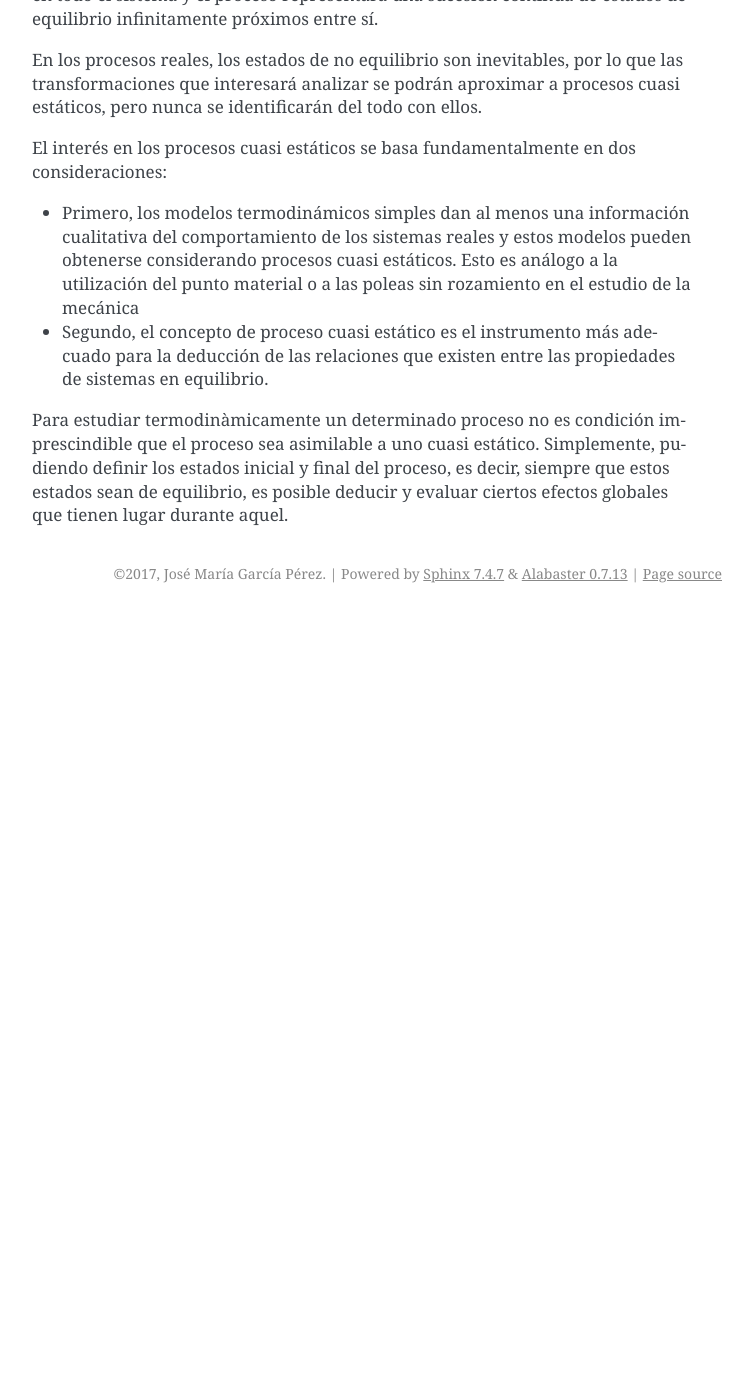
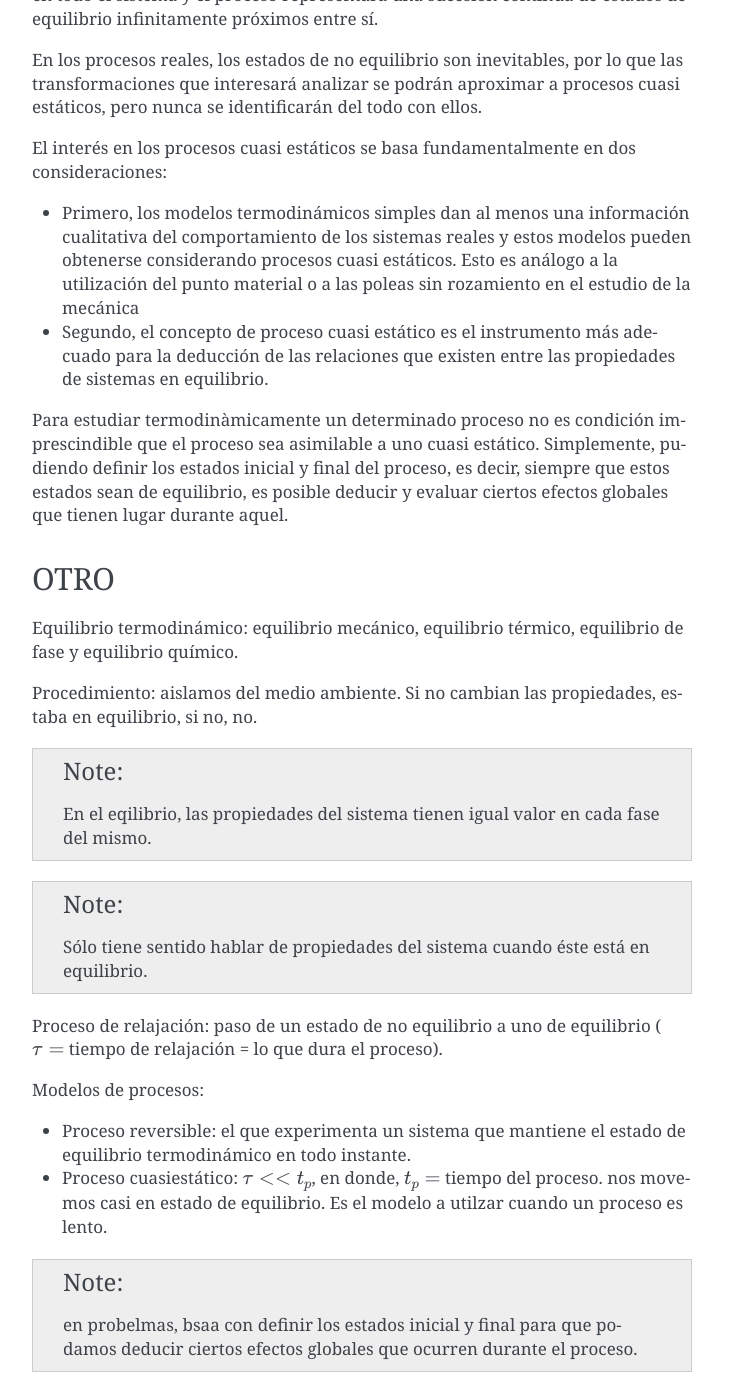
Before and after one commit to mantielero/termodinamica, a Sphinx documentation site: the page built from source/conceptos_equilibrio.rst, in a window 1280 px wide and 1400 px high, scrolled down 1874 px. Shown: the whole window, without its empty margins (388-1141 px from the left). Built offline with Sphinx 7.4.7, drawn with Linux system fonts in a browser that asks for light colours; before the commit the page ends 2487 px from its top, so only the background shows below that; some of the changed text lies outside the part shown.

Commit message:
Update conceptos_equilibrio.rst

```diff
--- a/source/conceptos_equilibrio.rst
+++ b/source/conceptos_equilibrio.rst
@@ -26,3 +26,31 @@ El interés en los procesos cuasi estáticos se basa fundamentalmente en dos con
 - Primero, los modelos termodinámicos simples dan al menos una información cualitativa del comportamiento de los sistemas reales y estos modelos pueden obtenerse considerando procesos cuasi estáticos. Esto es análogo a la utilización del punto material o a las poleas sin rozamiento en el estudio de la mecánica
 - Segundo, el concepto de proceso cuasi estático es el instrumento más adecuado para la deducción de las relaciones que existen entre las propiedades de sistemas en equilibrio.
 Para estudiar termodinàmicamente un determinado proceso no es condición imprescindible que el proceso sea asimilable a uno cuasi estático. Simplemente, pudiendo definir los estados inicial y final del proceso, es decir, siempre que estos estados sean de equilibrio, es posible deducir y evaluar ciertos efectos globales que tienen lugar durante aquel.
+
+
+
+OTRO
+----
+
+
+
+Equilibrio termodinámico: equilibrio mecánico, equilibrio térmico, equilibrio de fase y equilibrio químico.
+
+Procedimiento: aislamos del medio ambiente. Si no cambian las propiedades, estaba en equilibrio, si no, no.
+
+.. note::
+
+   En el eqilibrio, las propiedades del sistema tienen igual valor en cada fase del mismo.
+
+.. note::
+
+   Sólo tiene sentido hablar de propiedades del sistema cuando éste está en equilibrio.
+
+Proceso de relajación: paso de un estado de no equilibrio a uno de equilibrio (:math:`\tau=` tiempo de relajación = lo que dura el proceso).
+
+Modelos de procesos:
+
+- Proceso reversible: el que experimenta un sistema que mantiene el estado de equilibrio termodinámico en todo instante.
+- Proceso cuasiestático: :math:`\tau<< t_p`, en donde, :math:`t_p=` tiempo del proceso. nos movemos casi en estado de equilibrio. Es el modelo a utilzar cuando un proceso es lento.
+
+.. note:: en probelmas, bsaa con definir los estados inicial y final para que podamos deducir ciertos efectos globales que ocurren durante el proceso.
```
